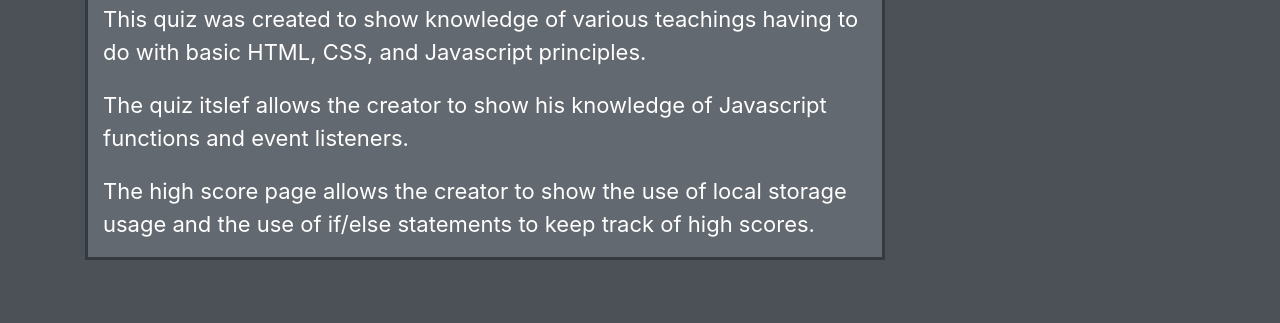
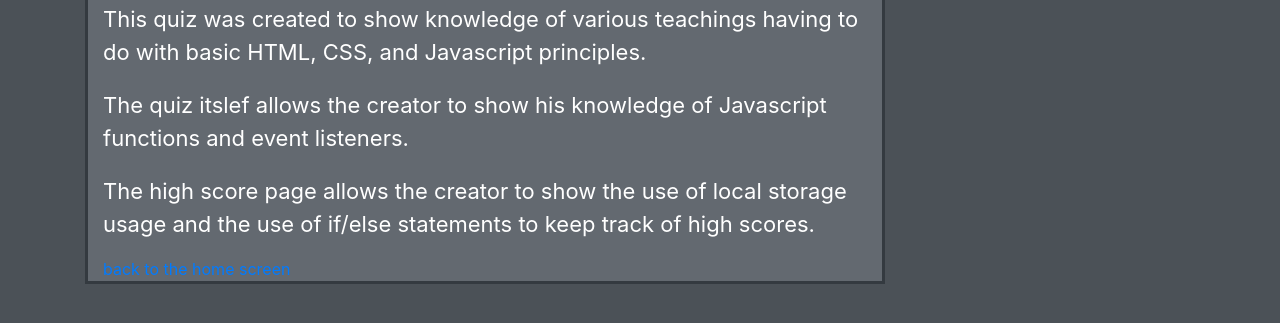
Before and after one commit to StevenJ87/Coding-Quiz, a plain HTML site: page about.html in a window 1280 px wide. Shown: the part 221-544 px from the top of the page. Drawn offline with nearby package versions, Linux system fonts and the light colour scheme.

Commit message:
testing href in about

```diff
--- a/about.html
+++ b/about.html
@@ -52,6 +52,7 @@
           <p>
             The high score page allows the creator to show the use of local storage usage and the use of if/else statements to keep track of high scores.
           </p>
+          <a href="index.html">back to the home screen</a>
         </div>
       </div>
 
```
